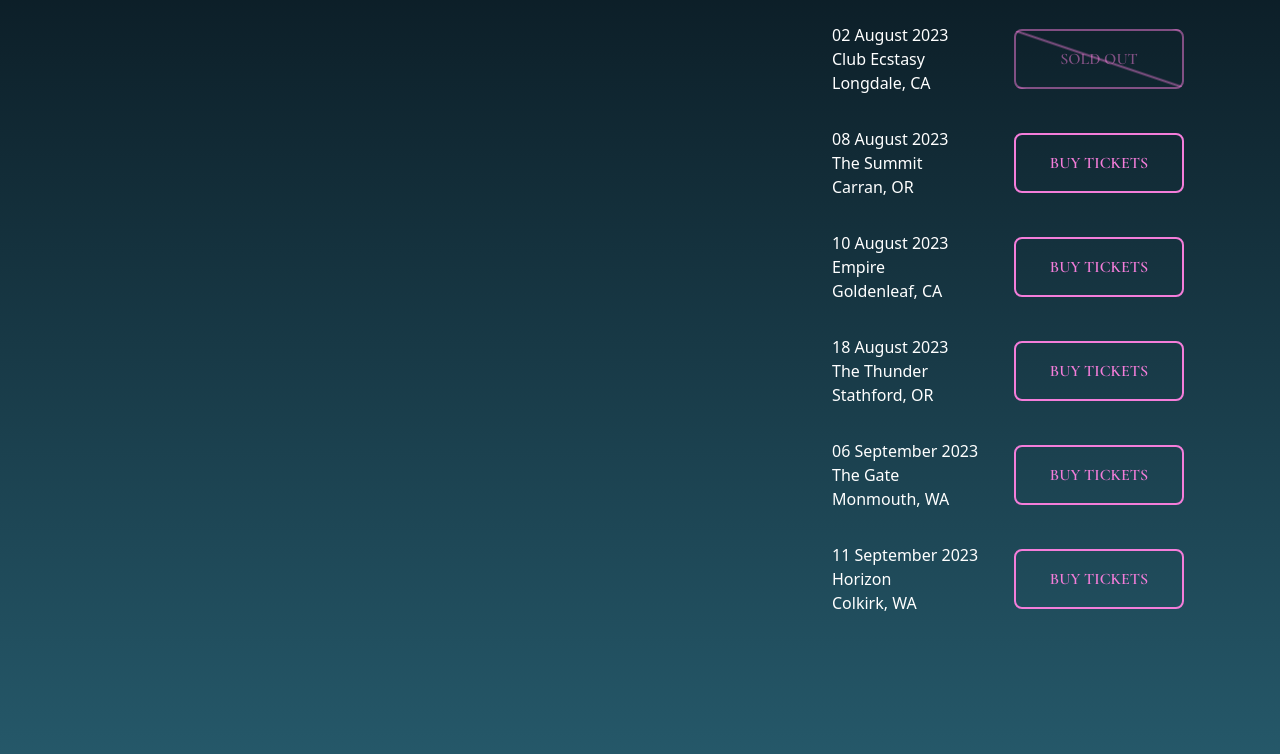
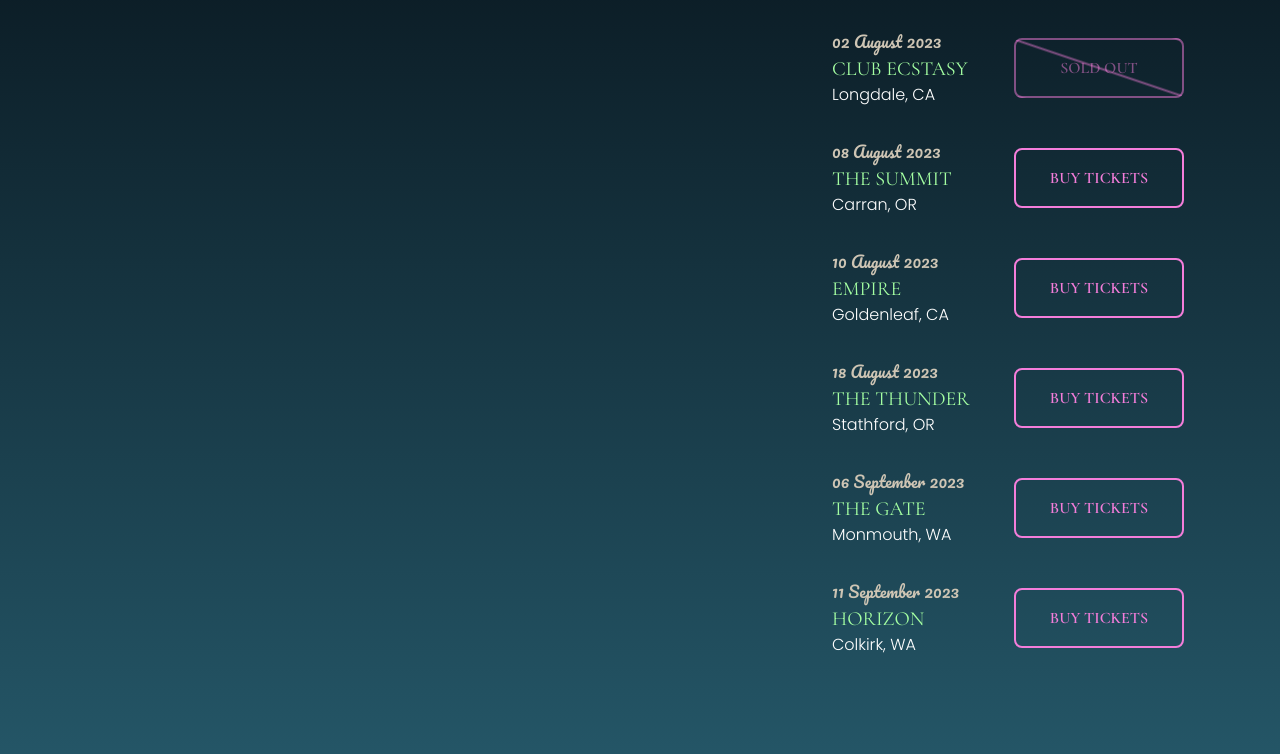
Before and after one commit to onivardi/magenta-limeV2, a website: page src/tour.html in a window 1280 px wide. Shown: the part 237-991 px from the top of the page. Drawn offline with nearby package versions, Linux system fonts and the light colour scheme.

Commit message:
finished tour section

```diff
--- a/src/input.css
+++ b/src/input.css
@@ -8,6 +8,9 @@
   }
   p {
     @apply my-4;
+  }
+  p:has(.club) {
+    @apply font-poppins;
   }
   a {
     @apply underline text-lime;
@@ -70,7 +73,7 @@
     background: linear-gradient(
       to top right,
       transparent calc(50% - 2px),
-      theme(colors.magenta50),
+      theme("colors.magenta50"),
       transparent calc(50% + 2px)
     );
     @apply text-magenta50 border-magenta50;
--- a/src/tour.html
+++ b/src/tour.html
@@ -33,57 +33,57 @@
         class="grid grid-cols-[2fr_1fr] max-w-[600px] text-left mt-0 mr-auto mb-16 ml-auto"
       >
         <h1 class="col-span-2 text-center font-pacifico">Tour</h1>
-        <p class="">
-          <span class="">31 July 2023</span><br />
-          <span class="">The IVY</span><br />
+        <p class="font-poppins">
+          <span class="date">31 July 2023</span><br />
+          <span class="clube">The IVY</span><br />
           Oakheart, CA
         </p>
         <p class="self-center my-0">
           <a class="button-primary button-soldout">Sold Out</a>
         </p>
-        <p class="self-center">
-          <span class="">02 August 2023</span><br />
-          <span class="">Club Ecstasy</span><br />
+        <p class="font-poppins">
+          <span class="date">02 August 2023</span><br />
+          <span class="clube">Club Ecstasy</span><br />
           Longdale, CA
         </p>
         <p class="self-center my-0">
           <a class="button-primary button-soldout">Sold Out</a>
         </p>
-        <p class="self-center">
-          <span class="">08 August 2023</span><br />
-          <span class="">The Summit</span><br />
+        <p class="font-poppins">
+          <span class="date">08 August 2023</span><br />
+          <span class="clube">The Summit</span><br />
           Carran, OR
         </p>
         <p class="self-center my-0">
           <a href="#" class="button-primary">Buy Tickets</a>
         </p>
-        <p class="self-center">
-          <span class="">10 August 2023</span><br />
-          <span class="">Empire</span><br />
+        <p class="font-poppins">
+          <span class="date">10 August 2023</span><br />
+          <span class="clube">Empire</span><br />
           Goldenleaf, CA
         </p>
         <p class="self-center jmy-0">
           <a href="#" class="button-primary">Buy Tickets</a>
         </p>
-        <p class="self-center">
-          <span class="">18 August 2023</span><br />
-          <span class="">The Thunder</span><br />
+        <p class="font-poppins">
+          <span class="date">18 August 2023</span><br />
+          <span class="clube">The Thunder</span><br />
           Stathford, OR
         </p>
         <p class="self-center my-0">
           <a href="#" class="button-primary">Buy Tickets</a>
         </p>
-        <p class="self-center">
-          <span class="">06 September 2023</span><br />
-          <span class="">The Gate</span><br />
+        <p class="font-poppins">
+          <span class="date">06 September 2023</span><br />
+          <span class="clube">The Gate</span><br />
           Monmouth, WA
         </p>
         <p class="self-center my-0">
           <a href="#" class="button-primary">Buy Tickets</a>
         </p>
-        <p class="self-center">
-          <span class="">11 September 2023</span><br />
-          <span class="">Horizon</span><br />
+        <p class="font-poppins">
+          <span class="date">11 September 2023</span><br />
+          <span class="clube">Horizon</span><br />
           Colkirk, WA
         </p>
         <p class="self-center my-0">
```
Also changed, not shown: src/output.css.
